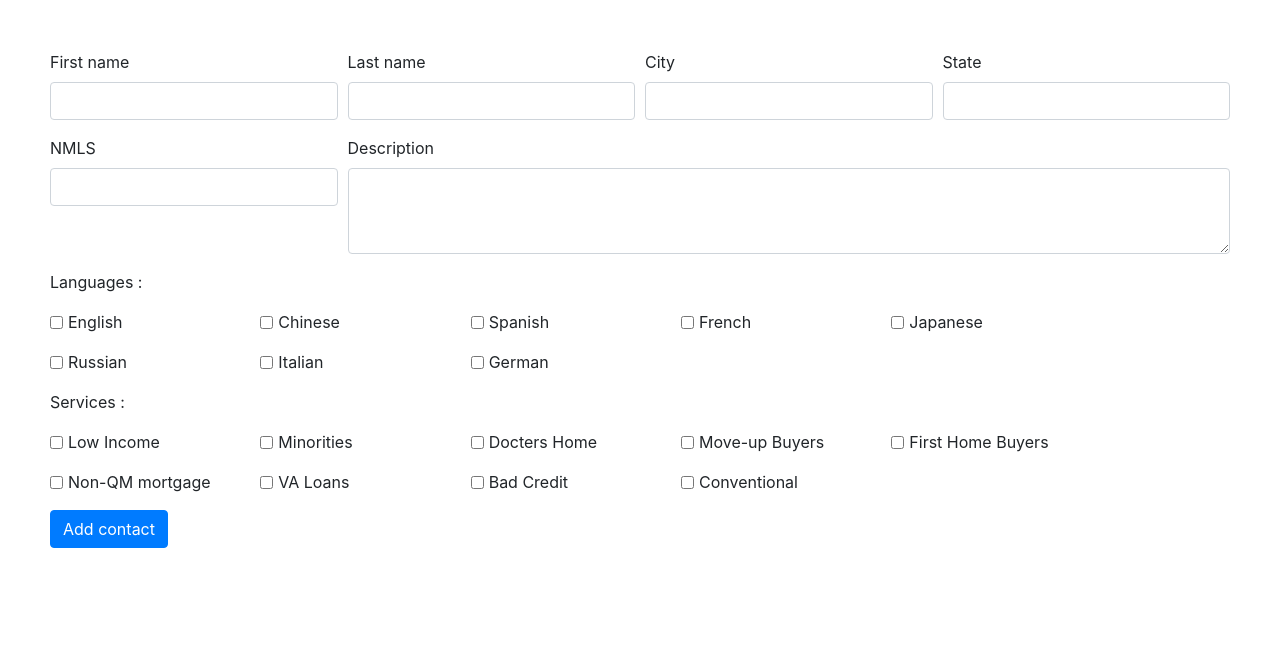
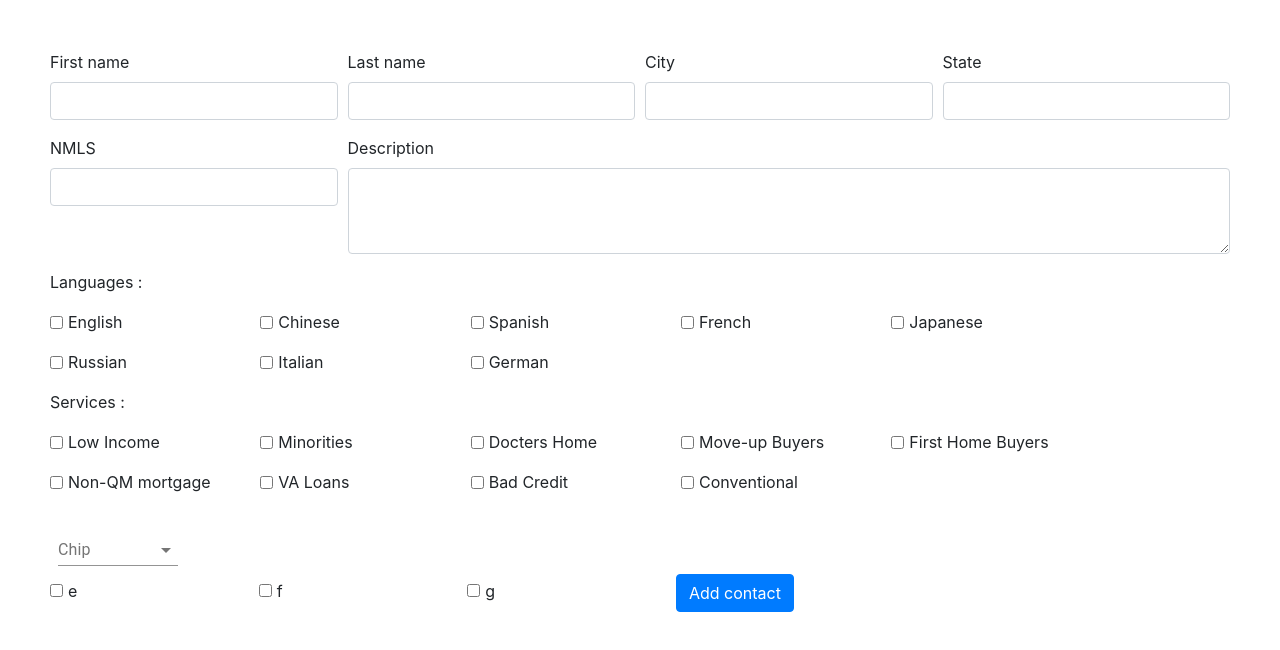
Before and after one commit to yaoliu928/iContacts, a React (Create React App) app: page /add in a window 1280 px wide. Shown: the top 650 px of the page. Built offline with nearby package versions, Linux system fonts and the light colour scheme.

Commit message:
enable multiple select

```diff
--- a/package.json
+++ b/package.json
@@ -3,14 +3,18 @@
   "version": "0.1.0",
   "private": true,
   "dependencies": {
+    "@material-ui/core": "^4.8.0",
     "@testing-library/jest-dom": "^4.2.4",
     "@testing-library/react": "^9.3.2",
     "@testing-library/user-event": "^7.1.2",
     "bootstrap": "^4.4.1",
     "jquery": "^3.4.1",
+    "mdbootstrap": "^4.10.1",
+    "mdbreact": "^4.23.1",
     "node-sass": "^4.13.0",
     "popper.js": "^1.16.0",
     "react": "^16.12.0",
+    "react-bootstrap": "^1.0.0-beta.16",
     "react-dom": "^16.12.0",
     "react-router-dom": "^5.1.2",
     "react-scripts": "3.3.0",
--- a/public/index.html
+++ b/public/index.html
@@ -1,14 +1,12 @@
 <!DOCTYPE html>
 <html lang="en">
+
 <head>
   <meta charset="utf-8" />
   <link rel="icon" href="%PUBLIC_URL%/favicon.ico" />
   <meta name="viewport" content="width=device-width, initial-scale=1" />
   <meta name="theme-color" content="#000000" />
-    <meta
-      name="description"
-      content="Web site created using create-react-app"
-    />
+  <meta name="description" content="Web site created using create-react-app" />
   <link rel="apple-touch-icon" href="%PUBLIC_URL%/logo192.png" />
   <!--
       manifest.json provides metadata used when your web app is installed on a
@@ -24,8 +22,11 @@
       work correctly both with client-side routing and a non-root public URL.
       Learn how to configure a non-root public URL by running `npm run build`.
     -->
+  <link rel="stylesheet" href="https://maxcdn.bootstrapcdn.com/bootstrap/4.3.1/css/bootstrap.min.css"
+    integrity="sha384-ggOyR0iXCbMQv3Xipma34MD+dH/1fQ784/j6cY/iJTQUOhcWr7x9JvoRxT2MZw1T" crossorigin="anonymous" />
   <title>Connections page</title>
 </head>
+
 <body>
   <noscript>You need to enable JavaScript to run this app.</noscript>
   <div id="root"></div>
@@ -40,4 +41,5 @@
       To create a production bundle, use `npm run build` or `yarn build`.
     -->
 </body>
+
 </html>
--- /dev/null
+++ b/src/components/Multiple.jsx
@@ -0,0 +1,116 @@
+import React from 'react';
+import clsx from 'clsx';
+import { makeStyles, useTheme } from '@material-ui/core/styles';
+import Input from '@material-ui/core/Input';
+import InputLabel from '@material-ui/core/InputLabel';
+import MenuItem from '@material-ui/core/MenuItem';
+import FormControl from '@material-ui/core/FormControl';
+import ListItemText from '@material-ui/core/ListItemText';
+import Select from '@material-ui/core/Select';
+import Checkbox from '@material-ui/core/Checkbox';
+import Chip from '@material-ui/core/Chip';
+
+const useStyles = makeStyles(theme => ({
+  formControl: {
+    margin: theme.spacing(1),
+    minWidth: 120,
+    maxWidth: 300,
+  },
+  chips: {
+    display: 'flex',
+    flexWrap: 'wrap',
+  },
+  chip: {
+    margin: 2,
+  },
+  noLabel: {
+    marginTop: theme.spacing(3),
+  },
+}));
+
+const ITEM_HEIGHT = 48;
+const ITEM_PADDING_TOP = 8;
+const MenuProps = {
+  PaperProps: {
+    style: {
+      maxHeight: ITEM_HEIGHT * 4.5 + ITEM_PADDING_TOP,
+      width: 250,
+    },
+  },
+};
+
+const names = [
+  'Oliver Hansen',
+  'Van Henry',
+  'April Tucker',
+  'Ralph Hubbard',
+  'Omar Alexander',
+  'Carlos Abbott',
+  'Miriam Wagner',
+  'Bradley Wilkerson',
+  'Virginia Andrews',
+  'Kelly Snyder',
+];
+
+function getStyles(name, personName, theme) {
+  return {
+    fontWeight:
+      personName.indexOf(name) === -1
+        ? theme.typography.fontWeightRegular
+        : theme.typography.fontWeightMedium,
+  };
+}
+
+export default function MultipleSelect() {
+  const classes = useStyles();
+  const theme = useTheme();
+  const [personName, setPersonName] = React.useState([]);
+
+  const handleChange = event => {
+    setPersonName(event.target.value);
+  };
+
+  const handleChangeMultiple = event => {
+    const { options } = event.target;
+    const value = [];
+    for (let i = 0, l = options.length; i < l; i += 1) {
+      if (options[i].selected) {
+        value.push(options[i].value);
+      }
+    }
+    setPersonName(value);
+  };
+
+  return (
+    <div>
+
+
+      <FormControl className={classes.formControl}>
+        <InputLabel id="demo-mutiple-chip-label">Chip</InputLabel>
+        <Select
+          labelId="demo-mutiple-chip-label"
+          id="demo-mutiple-chip"
+          multiple
+          value={personName}
+          onChange={handleChange}
+          input={<Input id="select-multiple-chip" />}
+          renderValue={selected => (
+            <div className={classes.chips}>
+              {selected.map(value => (
+                <Chip key={value} label={value} className={classes.chip} />
+              ))}
+            </div>
+          )}
+          MenuProps={MenuProps}
+        >
+          {names.map(name => (
+            <MenuItem key={name} value={name} style={getStyles(name, personName, theme)}>
+              {name}
+            </MenuItem>
+          ))}
+        </Select>
+      </FormControl>
+
+    </div>
+  );
+}
--- a/src/components/pages/AddContactForm.jsx
+++ b/src/components/pages/AddContactForm.jsx
@@ -1,25 +1,65 @@
 import React from 'react';
 import Contacts from '../../models/Contacts';
+import Multiple from '../Multiple';
+import uuid from 'uuid/v1';
+
 export default class AddContactForm extends React.Component {
   constructor(props) {
     super(props);
     this.state = {
-      // firstName: '',
-      // lastName: '',
-      // nmls: '',
-      // city: '',
-      // state: '',
-      // info: ''
+      id:'',
+      firstName: '',
+      lastName: '',
+      nmls: '',
+      city: '',
+      state: '',
+      info: '',
+      languages: [],
+      services: ['heheh'],
+      e: false
+      ,
+      f: false
+      ,
+      g: false
+    };
 
-    }
+
   }
   handleChange = (e) => {
     this.setState({
       [e.target.name]: e.target.value
     });
-    //Contac,s.splice(1, 10);
-    //props.history.replace('/');
+    console.log(e);
   };
+
+  handleLanguage = (e) => {
+    this.setState((preState) => {
+      return {
+
+      }
+    })
+  }
+
+  handleTest = (event) => {
+    event.persist();
+    this.setState((preState) => {
+      //const value = e.target.value;
+      return {
+        ...preState,
+        [event.target.name]: !preState[event.target.name],
+        languages:
+          !preState[event.target.name]
+          ?
+           preState.languages.concat(event.target.name)
+          :
+          preState.languages.filter(
+            (element) => element !== event.target.name
+            ),
+        id:uuid()
+      }
+    })
+  }
+
 
   handleSubmit = (e) => {
     e.preventDefault();
@@ -76,8 +116,8 @@ export default class AddContactForm extends React.Component {
             <label className='col-md-12 mb-3'>Languages :</label>
           </div>
           <div className='form-row'>
-            <div className='form-check form-check-inline col-md-2 mb-3 col-md-2 mb-3 '>
-              <input className='form-check-input' type='checkbox' id='inlineCheckbox1' value='option1' />
+            <div className='form-check form-check-inline col-md-2 mb-3 '>
+              <input className='form-check-input' type='checkbox' id='inlineCheckbox1' onChange={this.handleLanguage} value='English' />
               <label className='form-check-label' >English</label>
             </div>
             <div className='form-check form-check-inline col-md-2 mb-3 '>
@@ -150,6 +190,35 @@ export default class AddContactForm extends React.Component {
             </div>
           </div>
 
+
+          <Multiple />
+
+         <div className='form-check form-check-inline col-md-2 mb-3 '>
+          <input className='form-check-input' type='checkbox' id='inlineCheckbox1'
+            name='e'
+            value='e'
+            onChange={this.handleTest}
+          />
+          <label className='form-check-label' >e</label>
+        </div>
+        <div className='form-check form-check-inline col-md-2 mb-3 '>
+          <input className='form-check-input' type='checkbox' id='inlineCheckbox2'
+          name='f'
+            value='f'
+            onChange={this.handleTest}
+          />
+          <label className='form-check-label' >f</label>
+        </div>
+        <div className='form-check form-check-inline col-md-2 mb-3 '>
+            <input className='form-check-input' type='checkbox' id='inlineCheckbox1'
+            name='g'
+            value='g'
+            onChange={this.handleTest}
+            />
+          <label className='form-check-label' >g</label>
+        </div>
+
+
           <button
             className='btn btn-primary' type='submit'>Add contact</button>
         </form>
--- a/src/components/pages/Home.jsx
+++ b/src/components/pages/Home.jsx
@@ -61,8 +61,6 @@ class Home extends React.Component {
                 handleClick={this.handleClick}
                 handleRemove={this.handleRemove}
               activeId={this.state.activeId}
-              //handleChange={this.handleChange}
-              //input={this.state.input}
               />
               <Detail
                 detail={this.state.detail}
```
Also changed, not shown: src/components/Mdb.jsx (added, +44 -0 lines), src/components/pages/test.jsx (added), 1 other file (tests, documents, lock files or other folders). Lines whose indentation alone changed are shown as unchanged.
